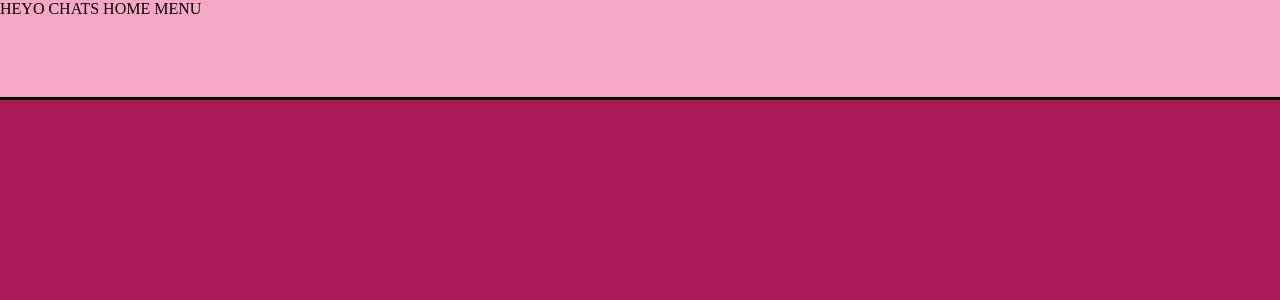
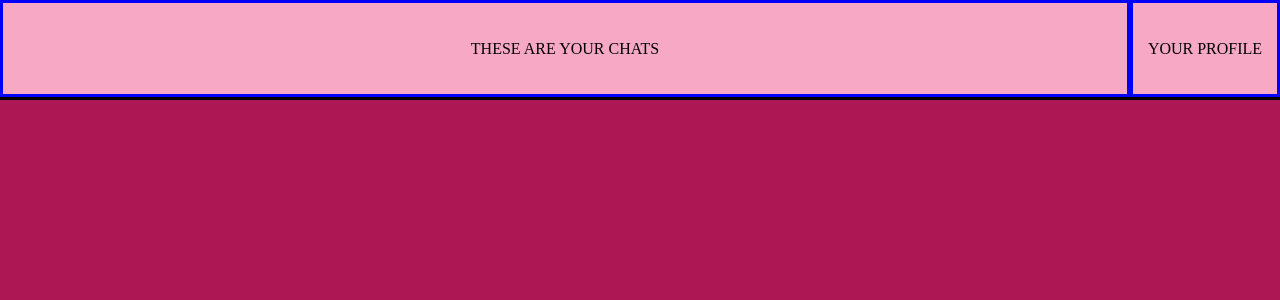
Before and after one commit to FlagonDragon/messaging-app-frontend, a React (Vite) app: page /chats in a window 1280 px wide. Shown: the top 300 px of the page. Built offline with nearby package versions, Linux system fonts and the light colour scheme; no server answers.

Commit message:
add chats Header styling

```diff
--- a/src/components/Header.jsx
+++ b/src/components/Header.jsx
@@ -1,4 +1,4 @@
-import { useNavigate, Link } from "react-router";
+import { useNavigate } from "react-router";
 
 function Header({user, route}) {
 
@@ -31,9 +31,15 @@ function Header({user, route}) {
 
     return(
 
-    <div className="headerContainer">
+    <div className="headerContainer chats">
 
-      <div>HEYO CHATS HOME MENU</div>
+      <div className="div1">
+        THESE ARE YOUR CHATS
+      </div>
+
+      <div className="div2">
+        YOUR PROFILE
+      </div>
 
     </div>
 
--- a/src/styles/styles.css
+++ b/src/styles/styles.css
@@ -25,6 +25,23 @@ h3 {
 
 /* chats */
 
+.headerContainer.chats {
+    display: grid;
+    grid-template-columns: 1fr 150px;
+    grid-template-rows: 1fr;
+}
+
+.headerContainer.chats div {
+    display: flex;
+    align-items: center;
+    justify-content: center;
+    border: 3px solid blue;
+}
+
+.headerContainer.chat .div3 {
+    cursor: pointer;
+}
+
 .chatsContainer {
     display: flex;
     flex-direction: column;
@@ -43,7 +60,6 @@ h3 {
 }
 
 /* chat */
-
 
 .headerContainer.chat {
     display: grid;
```
